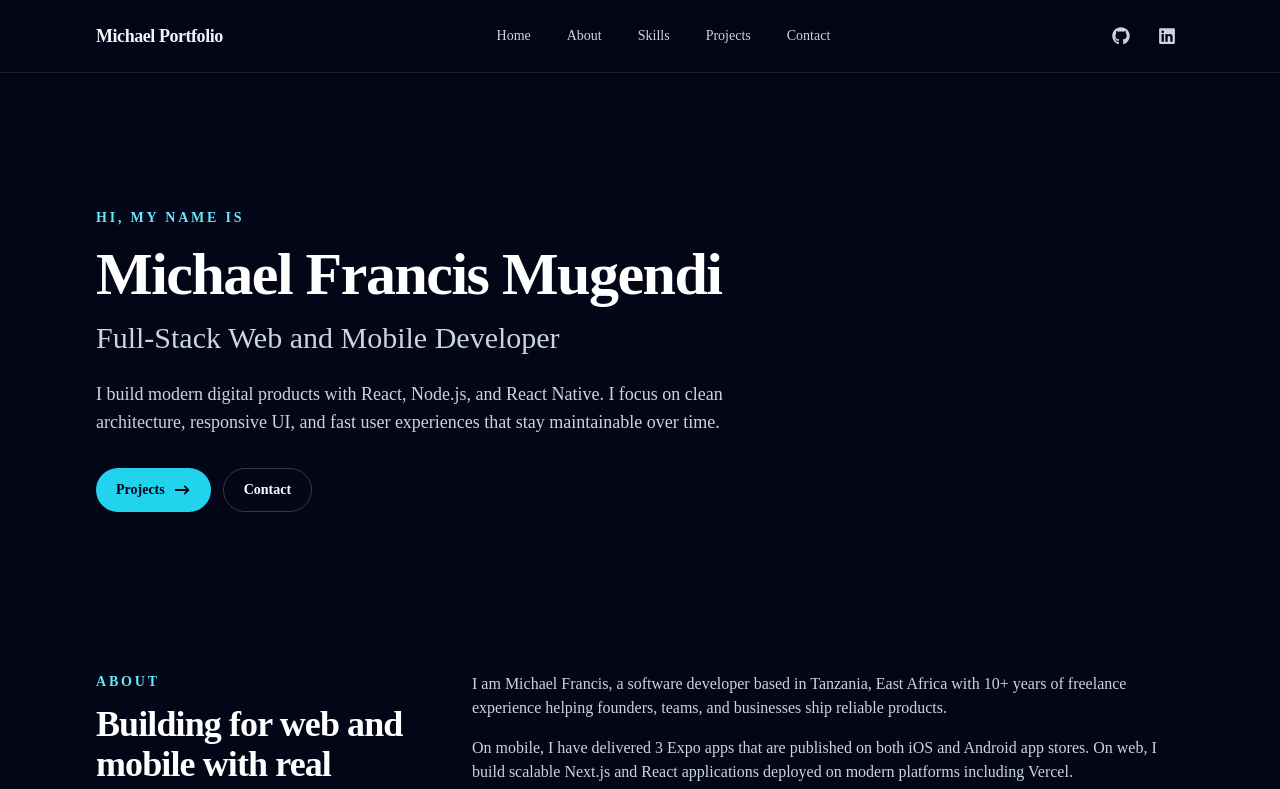
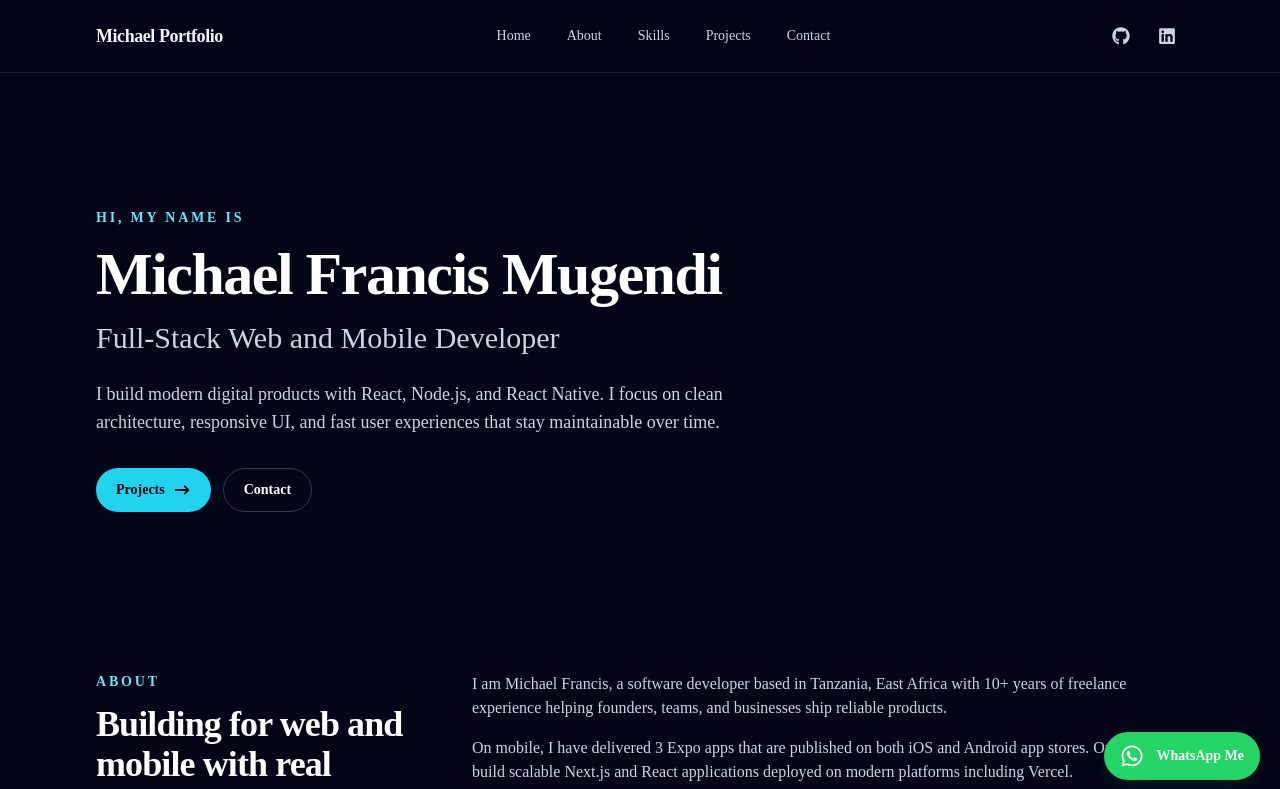
Before and after one commit to myk-francis/michael-portfolio, a React (Create React App) app: page / in a window 1280 px wide. Shown: the top 789 px of the page. Built offline with nearby package versions, Linux system fonts and the light colour scheme.

Commit message:
Update: added floating whatsapp button

```diff
--- a/src/App.tsx
+++ b/src/App.tsx
@@ -5,6 +5,7 @@ import Home from "./components/Home";
 import Navbar from "./components/Navbar";
 import Skills from "./components/Skills";
 import Work from "./components/Work";
+import { FaWhatsapp } from "react-icons/fa";
 
 function App(): JSX.Element {
   return (
@@ -25,6 +26,16 @@ function App(): JSX.Element {
           </p>
         </div>
       </footer>
+      <a
+        href="https://wa.me/255710503304"
+        target="_blank"
+        rel="noreferrer"
+        aria-label="Chat on WhatsApp"
+        className="fixed bottom-5 right-5 z-50 inline-flex items-center gap-3 rounded-full bg-[#25D366] px-4 py-3 text-sm font-semibold text-white shadow-lg shadow-emerald-950/40 transition hover:scale-105 hover:bg-[#1ebe5b] focus-visible:ring-2 focus-visible:ring-white/80 focus-visible:ring-offset-2 focus-visible:ring-offset-slate-950"
+      >
+        <FaWhatsapp className="text-2xl" aria-hidden="true" />
+        <span className="hidden sm:inline">WhatsApp Me</span>
+      </a>
     </div>
   );
 }
```
